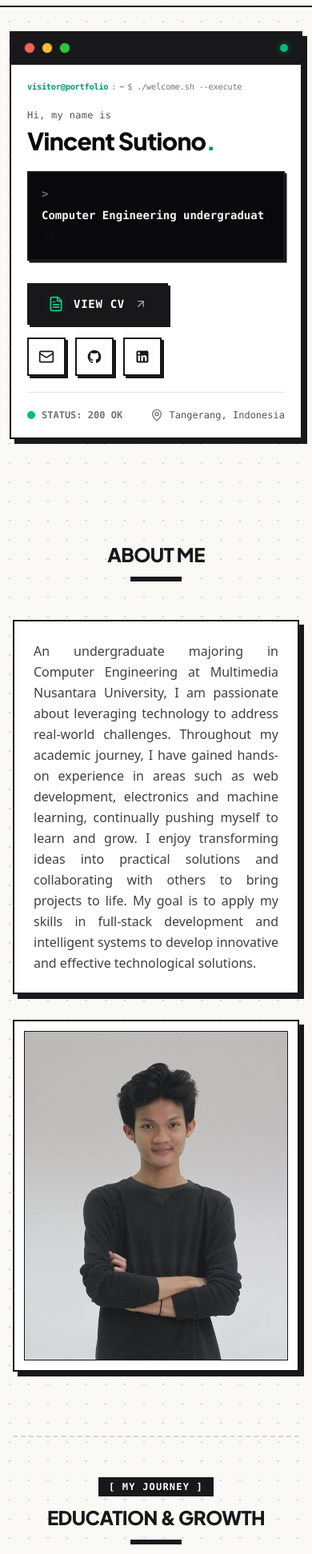
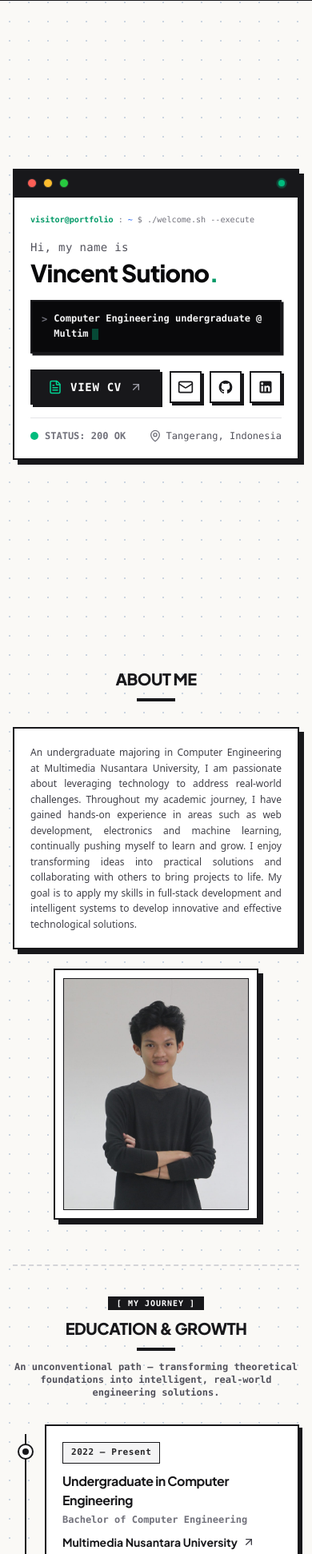
Before and after one commit to VincentSVSutiono/vincentsvsutiono.github.io, a React (Vite) app: page / in a window 390 px wide. Shown: the part 57-2000 px from the top of the page at 80% size. Built offline with nearby package versions, Linux system fonts and the light colour scheme.

Commit message:
refactor: refine global proportions, hero centering, and circular logo favicon

```diff
--- a/src/components/About.tsx
+++ b/src/components/About.tsx
@@ -10,21 +10,21 @@ export const About: React.FC = () => {
   return (
     <section
       id="about"
-      className="scroll-mt-20 pt-16 pb-20 sm:pt-24 sm:pb-28 px-4 sm:px-6 lg:px-8 max-w-6xl mx-auto"
+      className="scroll-mt-16 pt-12 pb-16 sm:pt-16 sm:pb-20 px-4 sm:px-6 lg:px-8 max-w-5xl mx-auto"
     >
       {/* ── PART A: ABOUT ME BLOCK ────────────────────────────────────────── */}
-      <div className="text-center mb-12 sm:mb-16">
-        <h2 className="text-2xl sm:text-3xl md:text-4xl font-extrabold tracking-tight text-zinc-900 dark:text-zinc-100 uppercase">
+      <div className="text-center mb-8 sm:mb-12">
+        <h2 className="text-xl sm:text-2xl md:text-3xl font-extrabold tracking-tight text-zinc-900 dark:text-zinc-100 uppercase">
           About Me
         </h2>
         {/* Underline bar: gold yellow in dark mode */}
-        <div className="h-1.5 w-16 bg-zinc-900 dark:bg-amber-400 mx-auto mt-3" />
+        <div className="h-1 w-12 sm:h-1.5 sm:w-14 bg-zinc-900 dark:bg-amber-400 mx-auto mt-2.5" />
       </div>
 
-      <div className="grid grid-cols-1 lg:grid-cols-12 gap-8 lg:gap-10 items-stretch">
+      <div className="grid grid-cols-1 lg:grid-cols-12 gap-6 lg:gap-8 items-stretch">
         {/* Left Column: Bio Narrative Card (Pure Bio Only) */}
-        <div className="lg:col-span-7 flex flex-col justify-center bg-white dark:bg-[#14151a] brutal-border brutal-shadow-lg p-6 sm:p-8 md:p-10">
-          <div className="space-y-4 sm:space-y-5 text-base sm:text-lg leading-relaxed font-medium text-justify text-zinc-700 dark:text-zinc-300">
+        <div className="lg:col-span-7 flex flex-col justify-center bg-white dark:bg-[#14151a] brutal-border brutal-shadow-lg p-5 sm:p-7 md:p-8">
+          <div className="space-y-3 sm:space-y-4 text-xs sm:text-sm md:text-base leading-relaxed font-medium text-justify text-zinc-700 dark:text-zinc-300">
             {bioParagraphs.map((paragraph, idx) => (
               <p key={idx} className="font-sans text-justify">
                 {paragraph}
@@ -35,7 +35,7 @@ export const About: React.FC = () => {
 
         {/* Right Column: Brutalist Portrait Photo Frame (Natural Color, No Grayscale) */}
         <div className="lg:col-span-5 flex justify-center">
-          <div className="w-full max-w-sm sm:max-w-md bg-white dark:bg-[#14151a] brutal-border brutal-shadow-lg p-3 sm:p-4">
+          <div className="w-full max-w-[16rem] sm:max-w-[18rem] bg-white dark:bg-[#14151a] brutal-border brutal-shadow-lg p-2.5 sm:p-3">
             <div className="relative aspect-[4/5] w-full overflow-hidden brutal-border-sm bg-zinc-100 dark:bg-zinc-800">
               <img
                 src={profile.avatarUrl || "./Me.jpg"}
@@ -49,48 +49,48 @@ export const About: React.FC = () => {
       </div>
 
       {/* ── PART B: EDUCATION & GROWTH SUB-BLOCK ─────────────────────────── */}
-      <div className="mt-20 sm:mt-28 pt-12 border-t-2 border-dashed border-zinc-300 dark:border-zinc-800">
-        <div className="text-center mb-12 sm:mb-16">
-          <div className="inline-block mb-3">
-            <span className="font-mono text-xs font-bold uppercase tracking-widest px-3 py-1 bg-zinc-900 dark:bg-zinc-800 text-white dark:text-zinc-200 border border-zinc-900 dark:border-zinc-700">
+      <div className="mt-14 sm:mt-18 pt-8 border-t-2 border-dashed border-zinc-300 dark:border-zinc-800">
+        <div className="text-center mb-8 sm:mb-12">
+          <div className="inline-block mb-2">
+            <span className="font-mono text-[10px] sm:text-xs font-bold uppercase tracking-widest px-2.5 py-0.5 bg-zinc-900 dark:bg-zinc-800 text-white dark:text-zinc-200 border border-zinc-900 dark:border-zinc-700">
               [ My Journey ]
             </span>
           </div>
-          <h3 className="text-2xl sm:text-3xl md:text-4xl font-extrabold tracking-tight text-zinc-900 dark:text-zinc-100 uppercase">
+          <h3 className="text-xl sm:text-2xl md:text-3xl font-extrabold tracking-tight text-zinc-900 dark:text-zinc-100 uppercase">
             Education &amp; Growth
           </h3>
           {/* Underline bar: gold yellow in dark mode */}
-          <div className="h-1.5 w-16 bg-zinc-900 dark:bg-amber-400 mx-auto mt-3 mb-4" />
-          <p className="font-mono text-base sm:text-lg font-semibold text-zinc-600 dark:text-zinc-400 max-w-2xl mx-auto">
+          <div className="h-1 w-12 sm:h-1.5 sm:w-14 bg-zinc-900 dark:bg-amber-400 mx-auto mt-2.5 mb-3" />
+          <p className="font-mono text-xs sm:text-sm font-semibold text-zinc-600 dark:text-zinc-400 max-w-xl mx-auto">
             An unconventional path — transforming theoretical foundations into
             intelligent, real-world engineering solutions.
           </p>
         </div>
 
         {/* Timeline Rail Container with Fixed Spine Positioning */}
-        <div className="relative max-w-4xl mx-auto">
-          {/* Vertical Spine Line (Centered horizontally at left-5 sm:left-7) */}
-          <div className="absolute left-5 sm:left-7 top-4 bottom-6 w-[2.5px] -translate-x-1/2 bg-zinc-900 dark:bg-zinc-700" />
+        <div className="relative max-w-3xl mx-auto">
+          {/* Vertical Spine Line (Centered horizontally at left-4 sm:left-6) */}
+          <div className="absolute left-4 sm:left-6 top-3 bottom-5 w-[2px] -translate-x-1/2 bg-zinc-900 dark:bg-zinc-700" />
 
           {/* Dynamic Timeline Entries */}
-          <div className="space-y-10 sm:space-y-12">
+          <div className="space-y-6 sm:space-y-8">
             {education.map((item, index) => {
               const hasUrl = Boolean(item.institutionUrl);
               const isFirst = index === 0;
 
               return (
-                <div key={item.id} className="relative pl-12 sm:pl-16">
-                  {/* Timeline Checkpoint Node (Centered at left-5 sm:left-7 to strictly match spine) */}
+                <div key={item.id} className="relative pl-10 sm:pl-14">
+                  {/* Timeline Checkpoint Node */}
                   <div
-                    className={`absolute left-5 sm:left-7 top-8 -translate-x-1/2 w-6 h-6 rounded-full bg-white dark:bg-[#14151a] border-[2.5px] border-zinc-900 dark:border-zinc-600 flex items-center justify-center z-10 ${
+                    className={`absolute left-4 sm:left-6 top-6 -translate-x-1/2 w-5 h-5 rounded-full bg-white dark:bg-[#14151a] border-[2px] border-zinc-900 dark:border-zinc-600 flex items-center justify-center z-10 ${
                       isFirst
-                        ? "dark:border-amber-400 dark:ring-4 dark:ring-amber-400/20"
+                        ? "dark:border-amber-400 dark:ring-3 dark:ring-amber-400/20"
                         : ""
                     }`}
                   >
                     {/* Dark mode gold/amber sprinkled accent node */}
                     <div
-                      className={`w-2.5 h-2.5 rounded-full ${
+                      className={`w-2 h-2 rounded-full ${
                         isFirst
                           ? "bg-zinc-900 dark:bg-amber-400"
                           : "bg-zinc-700 dark:bg-zinc-400"
@@ -99,40 +99,40 @@ export const About: React.FC = () => {
                   </div>
 
                   {/* Milestone Card */}
-                  <div className="bg-white dark:bg-[#14151a] brutal-border brutal-shadow p-7 sm:p-9 transition-all duration-200 hover:-translate-y-0.5 hover:shadow-[6px_6px_0px_0px_var(--shadow-color)]">
+                  <div className="bg-white dark:bg-[#14151a] brutal-border brutal-shadow p-5 sm:p-6 md:p-7 transition-all duration-200 hover:-translate-y-0.5 hover:shadow-[5px_5px_0px_0px_var(--shadow-color)]">
                     {/* Header Row: Title & Date Range (Date on top on mobile, side-by-side on desktop) */}
-                    <div className="flex flex-col sm:flex-row sm:items-center justify-between gap-4 sm:gap-5">
-                      <h4 className="order-2 sm:order-1 font-bold text-2xl sm:text-[1.65rem] text-zinc-900 dark:text-zinc-100 tracking-tight">
+                    <div className="flex flex-col sm:flex-row sm:items-center justify-between gap-2.5 sm:gap-4">
+                      <h4 className="order-2 sm:order-1 font-bold text-base sm:text-lg md:text-xl text-zinc-900 dark:text-zinc-100 tracking-tight">
                         {item.title}
                       </h4>
-                      <span className="order-1 sm:order-2 self-start sm:self-center font-mono text-sm sm:text-base font-bold px-3.5 py-1.5 border border-zinc-900 dark:border-zinc-700 bg-zinc-100 dark:bg-zinc-800 text-zinc-800 dark:text-zinc-200 tracking-wider whitespace-nowrap">
+                      <span className="order-1 sm:order-2 self-start sm:self-center font-mono text-[11px] sm:text-xs font-bold px-2.5 py-1 border border-zinc-900 dark:border-zinc-700 bg-zinc-100 dark:bg-zinc-800 text-zinc-800 dark:text-zinc-200 tracking-wider whitespace-nowrap">
                         {item.dateRange}
                       </span>
                     </div>
 
                     {/* Subtitle / Degree */}
                     {item.subtitle && (
-                      <p className="font-mono text-base sm:text-lg text-zinc-500 dark:text-zinc-400 mt-1.5 font-semibold dark:font-medium">
+                      <p className="font-mono text-xs sm:text-sm text-zinc-500 dark:text-zinc-400 mt-1 font-semibold dark:font-medium">
                         {item.subtitle}
                       </p>
                     )}
 
                     {/* Institution with Conditional Link (Arrow + Native Tooltip) */}
                     {item.institution && (
-                      <div className="mt-3">
+                      <div className="mt-2 sm:mt-2.5">
                         {hasUrl ? (
                           <a
                             href={item.institutionUrl}
                             target="_blank"
                             rel="noopener noreferrer"
-                            className="group inline-flex items-center gap-2 font-bold text-lg sm:text-xl text-zinc-900 dark:text-zinc-100 hover:underline underline-offset-4 cursor-pointer"
+                            className="group inline-flex items-center gap-1.5 font-bold text-sm sm:text-base text-zinc-900 dark:text-zinc-100 hover:underline underline-offset-4 cursor-pointer"
                             title="Visit Website"
                           >
                             <span>{item.institution}</span>
-                            <ArrowUpRight className="w-5 h-5 text-zinc-700 dark:text-amber-400 transition-transform group-hover:translate-x-0.5 group-hover:-translate-y-0.5" />
+                            <ArrowUpRight className="w-4 h-4 text-zinc-700 dark:text-amber-400 transition-transform group-hover:translate-x-0.5 group-hover:-translate-y-0.5" />
                           </a>
                         ) : (
-                          <span className="font-bold text-lg sm:text-xl text-zinc-900 dark:text-zinc-100">
+                          <span className="font-bold text-sm sm:text-base text-zinc-900 dark:text-zinc-100">
                             {item.institution}
                           </span>
                         )}
@@ -140,10 +140,10 @@ export const About: React.FC = () => {
                     )}
 
                     {/* Divider Line */}
-                    <div className="border-b border-zinc-200 dark:border-zinc-800 my-5" />
+                    <div className="border-b border-zinc-200 dark:border-zinc-800 my-3.5" />
 
                     {/* Description Copy */}
-                    <p className="text-base sm:text-lg text-justify text-zinc-700 dark:text-zinc-300 leading-relaxed font-sans font-semibold">
+                    <p className="text-xs sm:text-sm text-justify text-zinc-700 dark:text-zinc-300 leading-relaxed font-sans font-semibold">
                       {item.description}
                     </p>
                   </div>
--- a/src/components/Hero.tsx
+++ b/src/components/Hero.tsx
@@ -79,54 +79,55 @@ export const Hero: React.FC = () => {
   return (
     <section
       id="hero"
-      className="flex items-center justify-center px-3 sm:px-6 lg:px-8 pt-24 sm:pt-30 md:pt-34 lg:pt-36 pb-16 md:pb-24"
+      className="min-h-screen flex items-center justify-center px-4 sm:px-6 pt-16 sm:pt-18 pb-2 sm:pb-3"
     >
-      <div className="w-full max-w-5xl mx-auto">
+      <div className="w-full max-w-3xl mx-auto">
         {/* Terminal Window Container */}
         <div className="bg-white dark:bg-[#14151a] brutal-border brutal-shadow-lg overflow-hidden transition-all duration-300">
           {/* Terminal Window Header Bar */}
-          <div className="bg-zinc-900 dark:bg-black text-zinc-100 px-4 sm:px-6 py-3 sm:py-3.5 flex items-center justify-between border-b-2 border-zinc-900 dark:border-zinc-800 select-none">
+          <div className="bg-zinc-900 dark:bg-black text-zinc-100 px-4 sm:px-5 py-2.5 sm:py-3 flex items-center justify-between border-b-2 border-zinc-900 dark:border-zinc-800 select-none">
             {/* Window control buttons */}
-            <div className="flex items-center gap-2 sm:gap-2.5">
-              <span className="w-3.5 h-3.5 sm:w-4 sm:h-4 rounded-full bg-[#ff5f56] border border-zinc-800 inline-block"></span>
-              <span className="w-3.5 h-3.5 sm:w-4 sm:h-4 rounded-full bg-[#ffbd2e] border border-zinc-800 inline-block"></span>
-              <span className="w-3.5 h-3.5 sm:w-4 sm:h-4 rounded-full bg-[#27c93f] border border-zinc-800 inline-block"></span>
+            <div className="flex items-center gap-2">
+              <span className="w-3 h-3 sm:w-3.5 sm:h-3.5 rounded-full bg-[#ff5f56] border border-zinc-800 inline-block"></span>
+              <span className="w-3 h-3 sm:w-3.5 sm:h-3.5 rounded-full bg-[#ffbd2e] border border-zinc-800 inline-block"></span>
+              <span className="w-3 h-3 sm:w-3.5 sm:h-3.5 rounded-full bg-[#27c93f] border border-zinc-800 inline-block"></span>
               <span className="ml-2 text-xs sm:text-sm font-mono text-zinc-400 hidden sm:inline-flex items-center gap-1.5">
-                <TerminalIcon className="w-4 h-4" />
+                <TerminalIcon className="w-3.5 h-3.5" />
                 bash — 80x24
               </span>
             </div>
 
             {/* Status indicator */}
-            <div className="flex items-center gap-2 sm:gap-2.5">
-              <span className="relative flex h-2.5 w-2.5 sm:h-3 sm:w-3">
+            <div className="flex items-center gap-2">
+              <span className="relative flex h-2 w-2 sm:h-2.5 sm:w-2.5">
                 <span className="animate-ping absolute inline-flex h-full w-full rounded-full bg-emerald-400 opacity-75"></span>
-                <span className="relative inline-flex rounded-full h-2.5 w-2.5 sm:h-3 sm:w-3 bg-emerald-500"></span>
+                <span className="relative inline-flex rounded-full h-2 w-2 sm:h-2.5 sm:w-2.5 bg-emerald-500"></span>
               </span>
-              <span className="text-[11px] sm:text-xs md:text-sm font-mono text-emerald-400 tracking-wide font-medium hidden xs:inline-block">
+              <span className="text-xs sm:text-sm font-mono text-emerald-400 tracking-wide font-medium hidden xs:inline-block">
                 SYS_ONLINE
               </span>
             </div>
           </div>
 
           {/* Terminal Window Body */}
-          <div className="p-5 sm:p-10 md:p-12 lg:p-14 space-y-5 sm:space-y-7 md:space-y-9">
+          <div className="p-5 sm:p-7 md:p-8 space-y-4 sm:space-y-5 md:space-y-6">
             {/* Shell Command Simulation */}
-            <div className="font-mono text-[clamp(8px,2.65vw,14px)] md:text-base lg:text-lg text-zinc-500 dark:text-zinc-400 flex items-center gap-1 sm:gap-2 whitespace-nowrap tracking-tight sm:tracking-normal w-full select-none">
+            <div className="font-mono text-[clamp(9px,2.6vw,14px)] sm:text-base text-zinc-500 dark:text-zinc-400 flex items-center gap-1.5 whitespace-nowrap w-full select-none overflow-hidden">
               <span className="text-emerald-600 dark:text-emerald-400 font-bold">
                 visitor@portfolio
               </span>
               <span>:</span>
               <span className="text-blue-600 dark:text-blue-400">~</span>
-              <span>$ ./welcome.sh --execute</span>
+              <span>$ ./welcome.sh</span>
+              <span className="hidden min-[380px]:inline">--execute</span>
             </div>
 
             {/* Main Greeting & Name */}
-            <div className="space-y-1.5 sm:space-y-3">
-              <p className="font-mono text-xs sm:text-lg md:text-xl lg:text-2xl text-zinc-600 dark:text-zinc-400 tracking-wide font-medium">
+            <div className="space-y-1 sm:space-y-2">
+              <p className="font-mono text-sm sm:text-base md:text-lg text-zinc-600 dark:text-zinc-400 tracking-wide font-medium">
                 Hi, my name is
               </p>
-              <h1 className="text-3xl xs:text-4xl sm:text-6xl md:text-7xl lg:text-8xl font-extrabold tracking-tight text-zinc-950 dark:text-zinc-50">
+              <h1 className="text-3xl xs:text-4xl sm:text-5xl md:text-6xl font-extrabold tracking-tight text-zinc-950 dark:text-zinc-50">
                 {profile.name}
                 <span className="text-emerald-600 dark:text-emerald-400">
                   .
@@ -135,49 +136,49 @@ export const Hero: React.FC = () => {
             </div>
 
             {/* Interactive Terminal Prompt / Rotating One-Liners */}
-            <div className="bg-zinc-950 dark:bg-black text-emerald-400 dark:text-emerald-300 p-4 sm:p-6 md:p-7 lg:p-8 brutal-border brutal-shadow-sm font-mono text-sm sm:text-lg md:text-xl lg:text-2xl min-h-[4.25rem] sm:min-h-[5.25rem] md:min-h-[6rem] flex items-center">
-              <div className="flex items-center flex-wrap gap-2 w-full">
-                <span className="text-zinc-500 dark:text-zinc-600 select-none font-bold">
+            <div className="bg-zinc-950 dark:bg-black text-emerald-400 dark:text-emerald-300 p-3 sm:p-4 brutal-border brutal-shadow-sm font-mono text-xs sm:text-sm md:text-base min-h-[4rem] sm:min-h-[4.25rem] flex items-center">
+              <div className="flex items-start gap-2 w-full">
+                <span className="text-zinc-500 dark:text-zinc-600 select-none font-bold mt-0.5">
                   &gt;
                 </span>
-                <span className="text-zinc-100 dark:text-zinc-200 font-semibold leading-snug">
-                  {displayedText}
-                </span>
-                <span className="inline-block w-2.5 h-5 sm:w-3 sm:h-6 md:w-3.5 md:h-7 bg-emerald-400 dark:bg-emerald-300 cursor-blink ml-1"></span>
+                <div className="text-zinc-100 dark:text-zinc-200 font-semibold leading-relaxed flex-1">
+                  <span>{displayedText}</span>
+                  <span className="inline-block w-2 sm:w-2.5 h-3.5 sm:h-4 bg-emerald-400 dark:bg-emerald-300 cursor-blink ml-1 align-middle"></span>
+                </div>
               </div>
             </div>
 
             {/* Actions: View CV Button & 3 Social Icons */}
-            <div className="pt-2 flex flex-wrap items-center gap-4 sm:gap-6">
+            <div className="pt-1 flex flex-wrap items-center gap-3 sm:gap-4">
               {/* View CV Button */}
               {profile.resumeUrl && (
                 <a
                   href={profile.resumeUrl}
                   target="_blank"
                   rel="noopener noreferrer"
-                  className="inline-flex items-center gap-3 px-6 py-3.5 sm:px-8 sm:py-4 bg-zinc-900 text-white dark:bg-zinc-100 dark:text-zinc-950 font-mono text-sm sm:text-base md:text-lg font-bold brutal-btn uppercase tracking-wider group"
+                  className="inline-flex items-center gap-2.5 px-5 py-2.5 sm:px-6 sm:py-3 bg-zinc-900 text-white dark:bg-zinc-100 dark:text-zinc-950 font-mono text-sm sm:text-base font-bold brutal-btn uppercase tracking-wider group"
                   id="hero-view-cv-btn"
                 >
-                  <FileText className="w-5 h-5 sm:w-6 sm:h-6 text-emerald-400 dark:text-emerald-600 transition-transform group-hover:scale-110" />
+                  <FileText className="w-4.5 h-4.5 sm:w-5 sm:h-5 text-emerald-400 dark:text-emerald-600 transition-transform group-hover:scale-110" />
                   <span>View CV</span>
-                  <ArrowUpRight className="w-4 h-4 sm:w-5 sm:h-5 text-zinc-400 dark:text-zinc-600 group-hover:text-white dark:group-hover:text-zinc-950 transition-colors" />
+                  <ArrowUpRight className="w-4 h-4 sm:w-4.5 sm:h-4.5 text-zinc-400 dark:text-zinc-600 group-hover:text-white dark:group-hover:text-zinc-950 transition-colors" />
                 </a>
               )}
 
               {/* Divider for desktop */}
-              <div className="hidden sm:block w-px h-10 bg-zinc-300 dark:bg-zinc-700 mx-1"></div>
+              <div className="hidden sm:block w-px h-9 bg-zinc-300 dark:bg-zinc-700 mx-1"></div>
 
               {/* 3 Social Media Logos */}
-              <div className="flex items-center gap-3 sm:gap-4">
+              <div className="flex items-center gap-2.5 sm:gap-3">
                 {/* Email */}
                 {profile.links.email && (
                   <a
                     href={`mailto:${profile.links.email}`}
-                    className="w-12 h-12 sm:w-14 sm:h-14 bg-white dark:bg-[#18181b] text-zinc-900 dark:text-zinc-100 brutal-btn flex items-center justify-center group"
+                    className="w-10 h-10 sm:w-11 sm:h-11 bg-white dark:bg-[#18181b] text-zinc-900 dark:text-zinc-100 brutal-btn flex items-center justify-center group"
                     aria-label="Send Email to Vincent Sutiono"
                     id="hero-social-email"
                   >
-                    <Mail className="w-5 h-5 sm:w-6 sm:h-6 transition-transform group-hover:scale-110 group-hover:text-emerald-600 dark:group-hover:text-emerald-400" />
+                    <Mail className="w-5 h-5 sm:w-5.5 sm:h-5.5 transition-transform group-hover:scale-110 group-hover:text-emerald-600 dark:group-hover:text-emerald-400" />
                   </a>
                 )}
 
@@ -187,11 +188,11 @@ export const Hero: React.FC = () => {
                     href={profile.links.github}
                     target="_blank"
                     rel="noopener noreferrer"
-                    className="w-12 h-12 sm:w-14 sm:h-14 bg-white dark:bg-[#18181b] text-zinc-900 dark:text-zinc-100 brutal-btn flex items-center justify-center group"
+                    className="w-10 h-10 sm:w-11 sm:h-11 bg-white dark:bg-[#18181b] text-zinc-900 dark:text-zinc-100 brutal-btn flex items-center justify-center group"
                     aria-label="Visit GitHub Profile"
                     id="hero-social-github"
                   >
-                    <GithubIcon className="w-5 h-5 sm:w-6 sm:h-6 transition-transform group-hover:scale-110 group-hover:text-emerald-600 dark:group-hover:text-emerald-400" />
+                    <GithubIcon className="w-5 h-5 sm:w-5.5 sm:h-5.5 transition-transform group-hover:scale-110 group-hover:text-emerald-600 dark:group-hover:text-emerald-400" />
                   </a>
                 )}
 
@@ -201,24 +202,24 @@ export const Hero: React.FC = () => {
                     href={profile.links.linkedin}
                     target="_blank"
                     rel="noopener noreferrer"
-                    className="w-12 h-12 sm:w-14 sm:h-14 bg-white dark:bg-[#18181b] text-zinc-900 dark:text-zinc-100 brutal-btn flex items-center justify-center group"
+                    className="w-10 h-10 sm:w-11 sm:h-11 bg-white dark:bg-[#18181b] text-zinc-900 dark:text-zinc-100 brutal-btn flex items-center justify-center group"
                     aria-label="Visit LinkedIn Profile"
                     id="hero-social-linkedin"
                   >
-                    <LinkedinIcon className="w-5 h-5 sm:w-6 sm:h-6 transition-transform group-hover:scale-110 group-hover:text-emerald-600 dark:group-hover:text-emerald-400" />
+                    <LinkedinIcon className="w-5 h-5 sm:w-5.5 sm:h-5.5 transition-transform group-hover:scale-110 group-hover:text-emerald-600 dark:group-hover:text-emerald-400" />
                   </a>
                 )}
               </div>
             </div>
 
             {/* Bottom Terminal Metadata Footnote */}
-            <div className="pt-5 border-t border-zinc-200 dark:border-zinc-800 flex flex-wrap items-center justify-between text-xs sm:text-sm md:text-base font-mono text-zinc-500 dark:text-zinc-400 gap-2">
+            <div className="pt-3.5 border-t border-zinc-200 dark:border-zinc-800 flex flex-wrap items-center justify-between text-xs sm:text-sm md:text-base font-mono text-zinc-500 dark:text-zinc-400 gap-2">
               <div className="flex items-center gap-2">
                 <span className="w-2.5 h-2.5 rounded-full bg-emerald-500"></span>
                 <span className="font-semibold">STATUS: 200 OK</span>
               </div>
               {profile.location && (
-                <div className="text-zinc-600 dark:text-zinc-300 font-medium flex items-center gap-2">
+                <div className="text-zinc-600 dark:text-zinc-300 font-medium flex items-center gap-1.5 sm:gap-2">
                   <MapPin className="w-4 h-4 sm:w-4.5 sm:h-4.5 text-zinc-500 dark:text-zinc-400" />
                   <span>{profile.location}</span>
                 </div>
```
Also changed, not shown: src/components/Navbar.tsx (+15 -15 lines), content/Logo.svg, public/Logo.svg.
